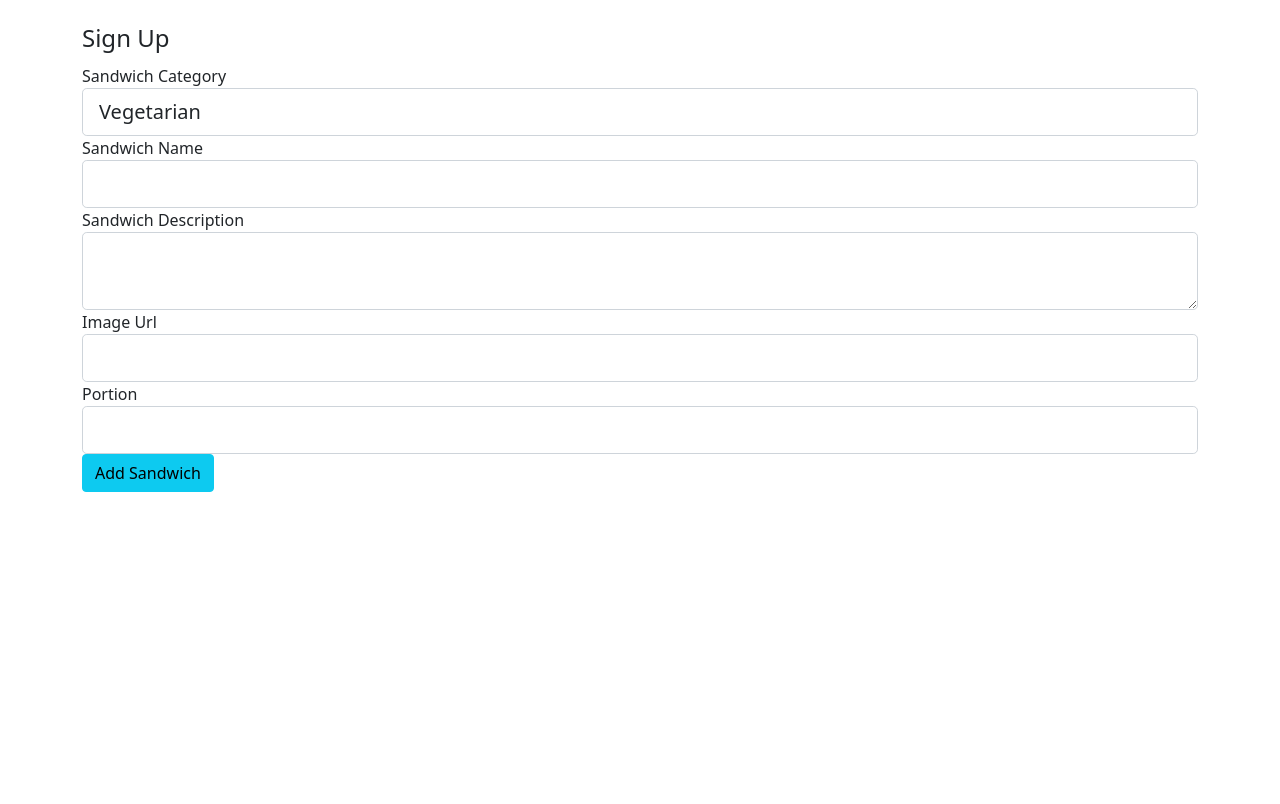
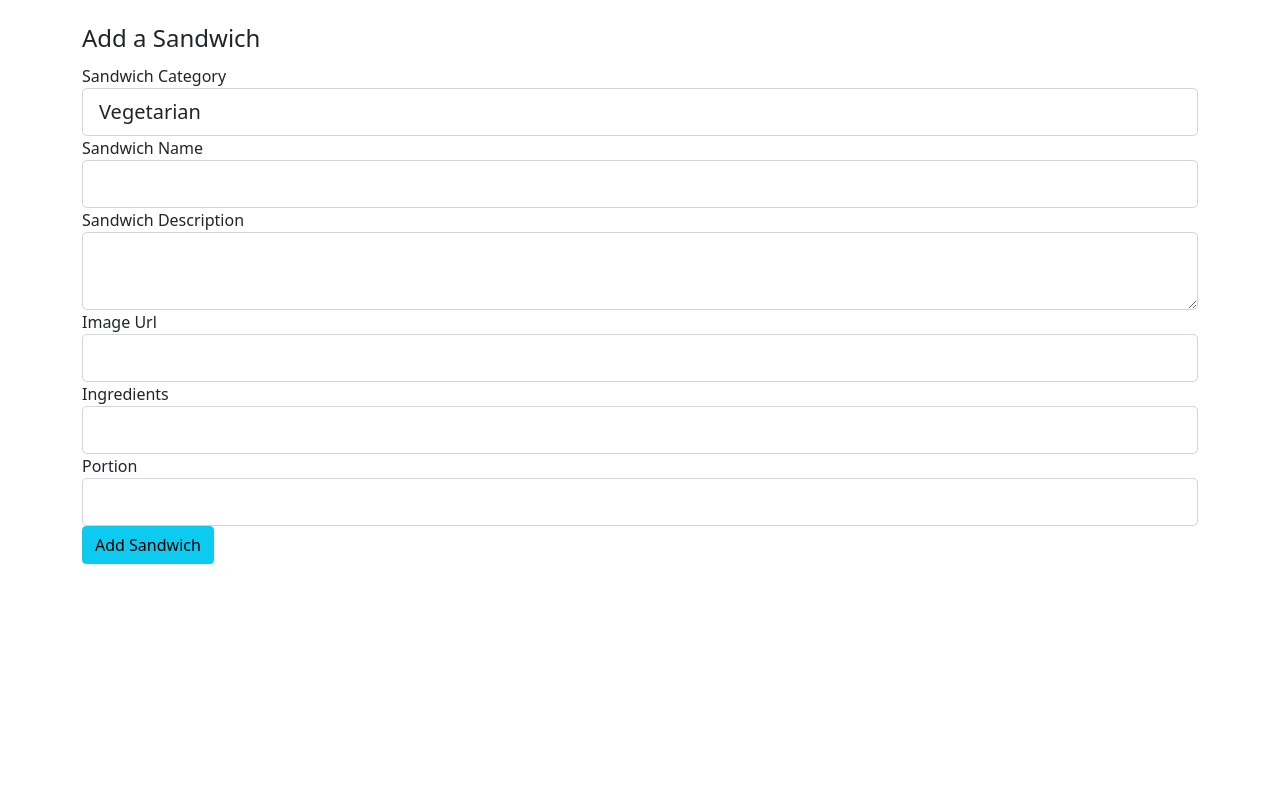
Before and after one commit to CarlosFaccelli26/Bread-Butter-Milestone, a Flask app: page /add_sandwich in a window 1280 px wide. Shown: the part 81-885 px from the top of the page. Run offline with Flask 2, Linux system fonts and the light colour scheme; the visitor is signed in with stand-in values (Sample User, id 1); some libraries are stand-ins or nearby versions.

Commit message:
Implementing functionality for add a sandwich.

```diff
--- a/app.py
+++ b/app.py
@@ -185,6 +185,19 @@ def logout():
 @login_required
 def add_sandwich():
     form = AddSandwichForm()
+    if form.validate_on_submit():
+        sandwich = {
+            'sandwich_category': form.sandwich_category.data,
+            'sandwich_name': form.sandwich_name.data,
+            'sandwich_description': form.sandwich_description.data,
+            'imageUrl': form.image_Url.data,
+            'ingredients': form.ingredients.data,
+            'portion': form.portion.data,
+            'created_by': current_user.username
+        }
+        mongo.db.sandwiches.insert_one(sandwich)
+        flash('Sandwich Added.', category='success')
+        return redirect(url_for('index'))
     return render_template(
             'add_sandwich.html',
             form=form)
--- a/templates/add_sandwich.html
+++ b/templates/add_sandwich.html
@@ -10,7 +10,7 @@ Add Sandwich
                 <form method="POST" action="{{ url_for('add_sandwich') }}">
                     {{ form.hidden_tag() }}
                     <fieldset class="form-group">
-                        <legend>Sign Up</legend>
+                        <legend>Add a Sandwich</legend>
                         <!-- Sandwich Category -->
                         <div class="form-group">
                             {{ form.sandwich_category.label(class="form-control-label") }}
@@ -79,6 +79,23 @@ Add Sandwich
                             <!-- Validation Image Url input -->
                         </div>
                         <!-- /Image Url -->
+                            <!-- Ingredients -->
+                        <div class="form-group">
+                            {{ form.ingredients.label(class="form-control-label") }}
+                            <!-- Validation Image Url input -->
+                            {% if form.ingredients.errors %}
+                                {{ form.ingredients(class="form-control form-control-lg is-invalid") }}
+                                <div class="invalid-feedback">
+                                    {% for error in form.ingredients.errors %}
+                                        <span>{{ error }}</span>
+                                    {% endfor %}
+                                </div>
+                            {% else %}
+                                {{ form.ingredients(class="form-control form-control-lg") }}
+                            {% endif %}
+                            <!-- Validation Ingredients input -->
+                        </div>
+                            <!-- /Ingredients -->
                             <!-- Portion -->
                         <div class="form-group">
                             {{ form.portion.label(class="form-control-label") }}
```
